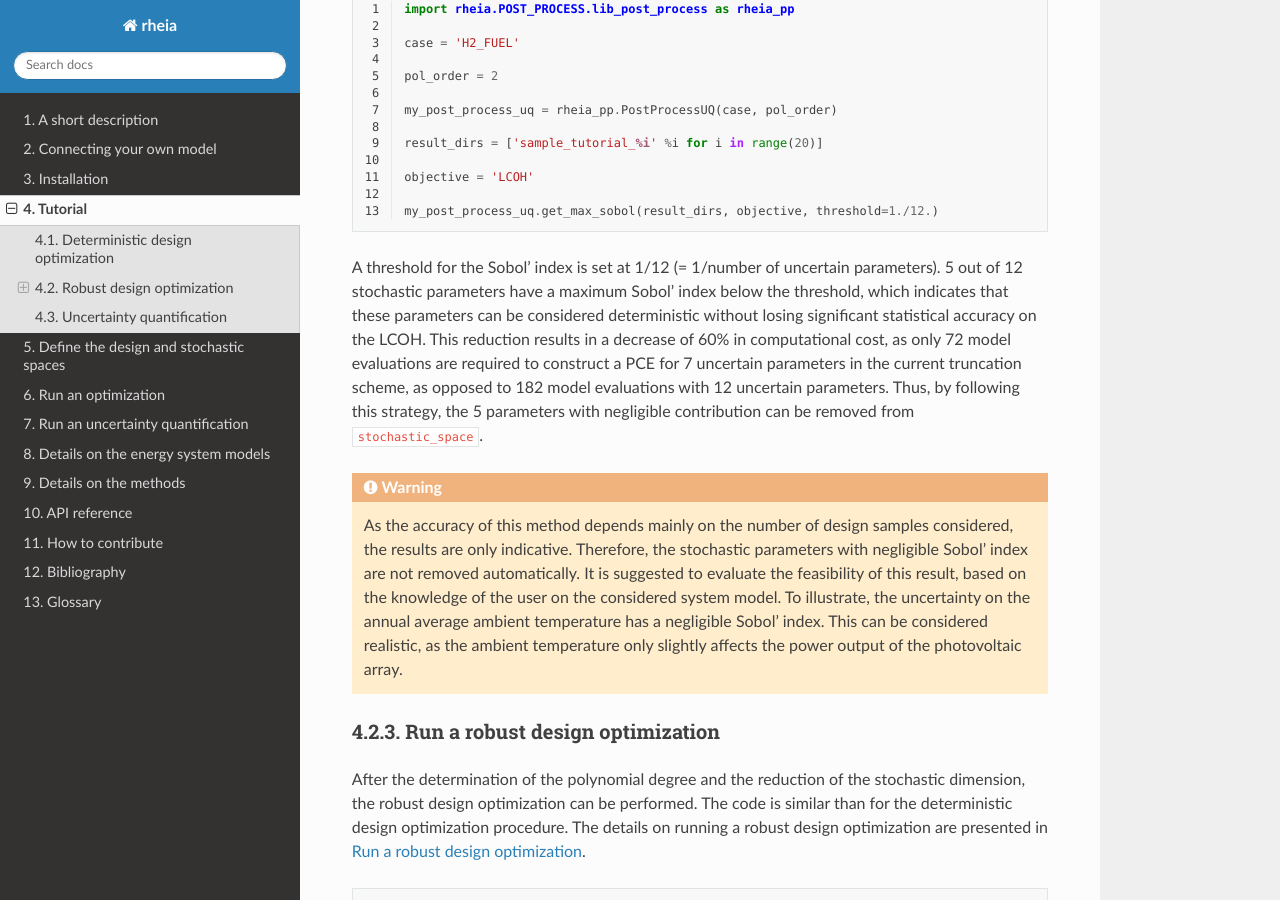
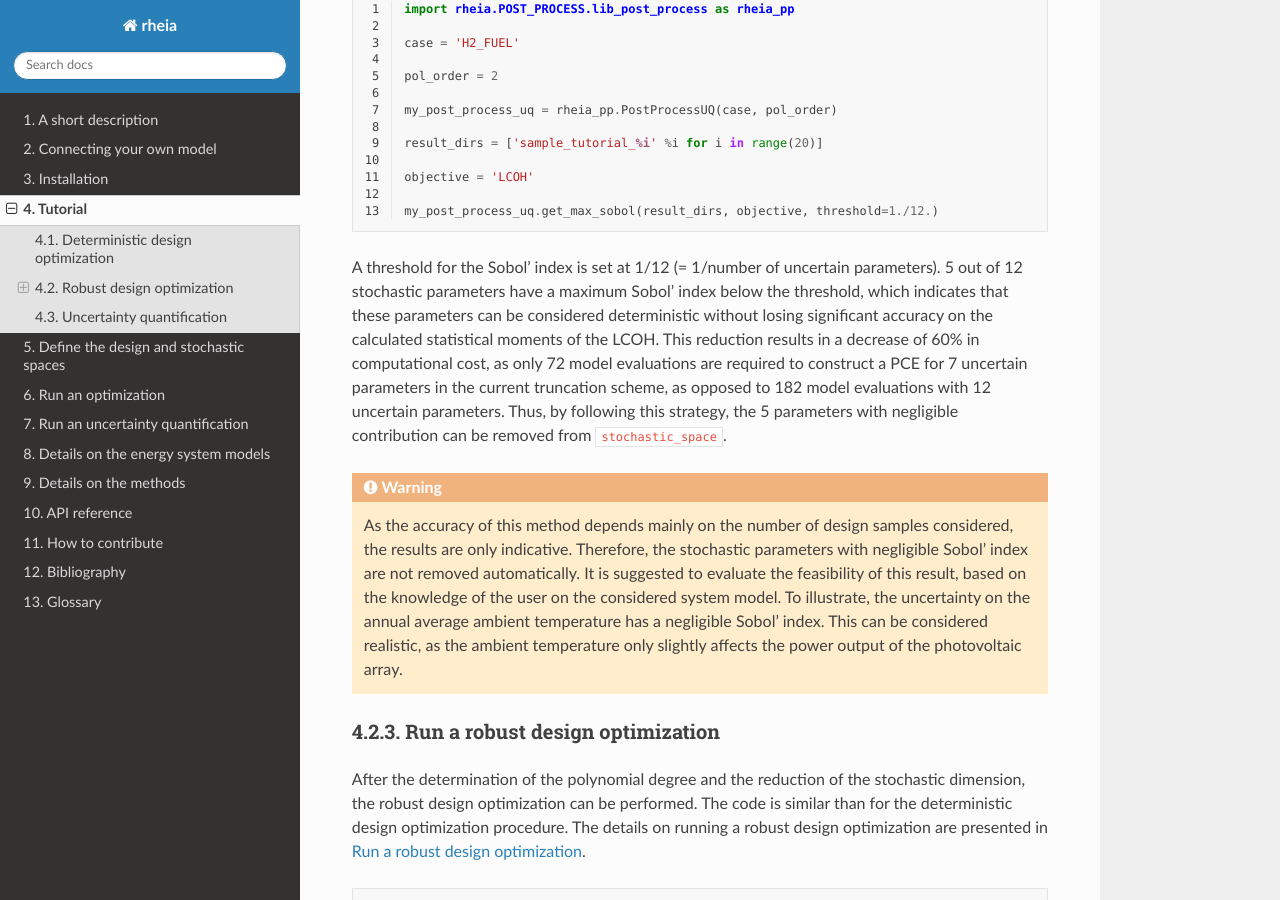
Before and after one commit to rheia-framework/RHEIA, a Sphinx documentation site: the page built from docs/sphinx/tutorial.rst, in a window 1280 px wide and 900 px high, scrolled down 4683 px. Built offline with Sphinx 7.4.7 and the Read the Docs theme 2.0.0, drawn with Linux system fonts in a browser that asks for light colours; pages that are not in the unit, such as notebooks, are missing from menus; some of the changed text lies outside the part shown.

Commit message:
Update tutorial.rst

```diff
--- a/docs/sphinx/tutorial.rst
+++ b/docs/sphinx/tutorial.rst
@@ -3,8 +3,8 @@
 Tutorial
 ========
 
-In this tutorial, the deterministic design optimization, robust design optimization and uncertainty quantification procedure
-is applied on a photovoltaic-electrolyzer system.
+In this tutorial, the capabilities of the implemented deterministic design optimization, robust design optimization and uncertainty quantification procedures
+are demonstrated on a photovoltaic-electrolyzer system.
 The system model evaluates the levelized cost of hydrogen and hydrogen production of a photovoltaic array coupled to an electrolyzer stack.
 This coupling is realised through DC-DC converters. Additional details on the system operation are presented in :ref:`lab:pvelectrolyzermodel`.
 
@@ -207,7 +207,7 @@ For a polynomial order of 2, the stochastic parameters with a negligible Sobol'
 
 A threshold for the Sobol' index is set at 1/12 (= 1/number of uncertain parameters).
 5 out of 12 stochastic parameters have a maximum Sobol' index below the threshold,
-which indicates that these parameters can be considered deterministic without losing significant statistical accuracy on the LCOH.
+which indicates that these parameters can be considered deterministic without losing significant accuracy on the calculated statistical moments of the LCOH.
 This reduction results in a decrease of 60% in computational cost, as only 72 model evaluations are required to
 construct a PCE for 7 uncertain parameters in the current truncation scheme, as opposed to 182 model evaluations with 12 uncertain parameters.
 Thus, by following this strategy, the 5 parameters with negligible contribution can be removed from :file:`stochastic_space`.
```
Also changed, not shown: other parts of docs/sphinx/tutorial.rst (+1 -1 lines).
